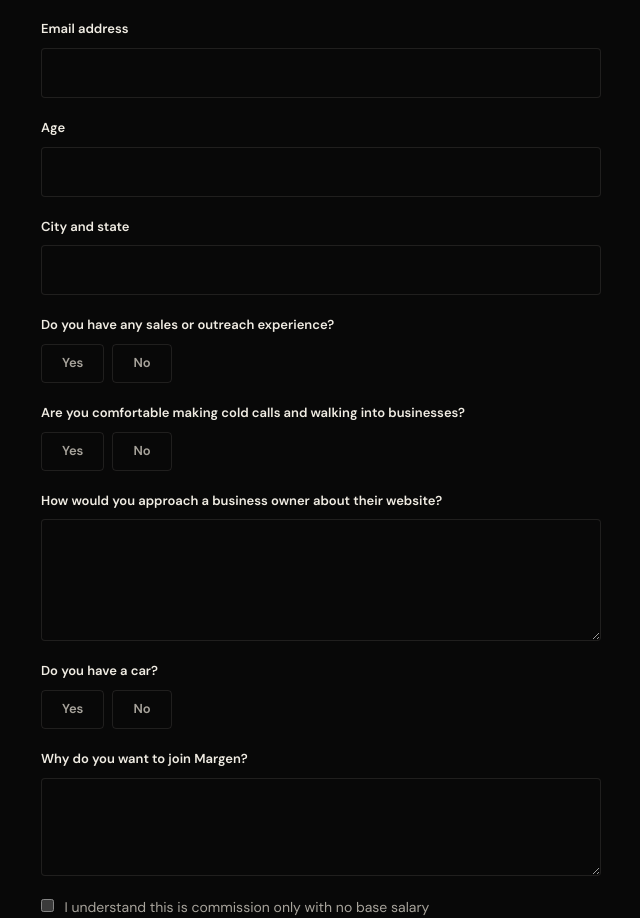
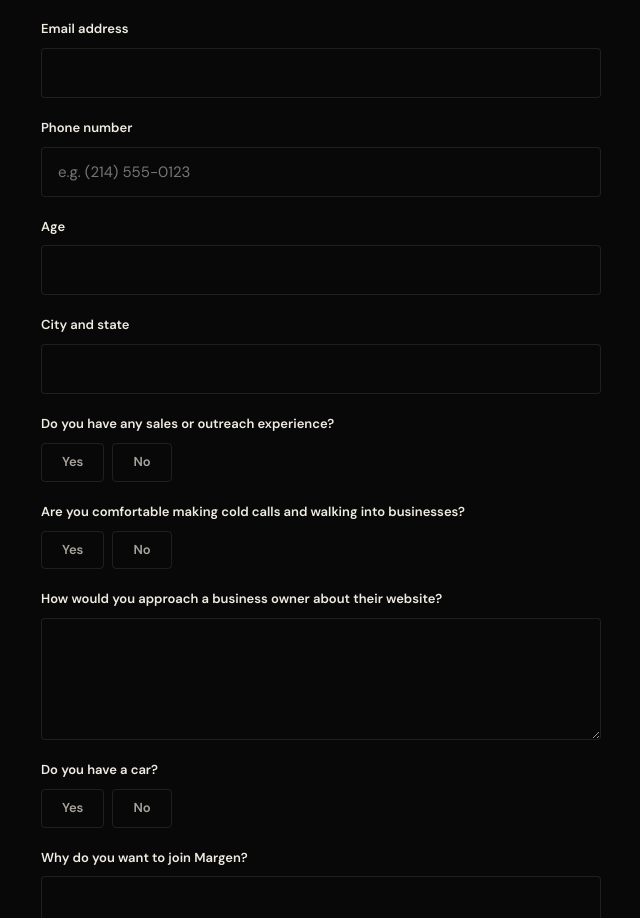
Before and after one commit to pnaiduu/MargenApp, a Next.js app: page /careers/sales in a window 1280 px wide. Shown: the part 2180-3098 px from the top of the page, without its empty margins (319-959 px from the left). Built offline with nearby package versions, Linux system fonts and the light colour scheme.

Commit message:
site updates

```diff
--- a/app/api/dev-applications/route.ts
+++ b/app/api/dev-applications/route.ts
@@ -12,6 +12,7 @@ export async function POST(request: Request) {
   const { error } = await sb.from('dev_applications').insert({
     full_name: body.fullName?.trim(),
     email: body.email?.trim(),
+    phone: body.phone?.trim(),
     age: body.age?.trim(),
     city_state: body.cityState?.trim(),
     experience: body.experience?.trim(),
--- a/app/api/sales-applications/route.ts
+++ b/app/api/sales-applications/route.ts
@@ -12,6 +12,7 @@ export async function POST(request: Request) {
   const { error } = await sb.from('sales_applications').insert({
     full_name: body.fullName?.trim(),
     email: body.email?.trim(),
+    phone: body.phone?.trim(),
     age: body.age?.trim(),
     city_state: body.cityState?.trim(),
     has_sales_experience: body.hasSalesExperience,
--- a/app/careers/sales/page.tsx
+++ b/app/careers/sales/page.tsx
@@ -28,6 +28,7 @@ const REQUIREMENTS = [
 export default function SalesCareersPage() {
   const [fullName, setFullName] = useState('')
   const [email, setEmail] = useState('')
+  const [phone, setPhone] = useState('')
   const [age, setAge] = useState('')
   const [cityState, setCityState] = useState('')
   const [hasSalesExperience, setHasSalesExperience] = useState<boolean | null>(null)
@@ -45,6 +46,7 @@ export default function SalesCareersPage() {
     const next: Record<string, boolean> = {}
     if (!fullName.trim()) next.fullName = true
     if (!email.trim()) next.email = true
+    if (!phone.trim()) next.phone = true
     if (!age.trim()) next.age = true
     if (!cityState.trim()) next.cityState = true
     if (hasSalesExperience === null) next.hasSalesExperience = true
@@ -62,7 +64,7 @@ export default function SalesCareersPage() {
         method: 'POST',
         headers: { 'Content-Type': 'application/json' },
         body: JSON.stringify({
-          fullName, email, age, cityState, hasSalesExperience, doesColdCalls, approachDescription, hasCar, whyJoin, commissionOk,
+          fullName, email, phone, age, cityState, hasSalesExperience, doesColdCalls, approachDescription, hasCar, whyJoin, commissionOk,
         }),
       })
       if (!res.ok) throw new Error()
@@ -141,6 +143,17 @@ export default function SalesCareersPage() {
                   <span className="form-label">Email address</span>
                   <input type="email" className="form-input" value={email} onChange={(e) => setEmail(e.target.value)} />
                 </label>
+                <label className={`form-field${err('phone')}`}>
+                  <span className="form-label">Phone number</span>
+                  <input
+                    type="tel"
+                    className="form-input"
+                    value={phone}
+                    onChange={(e) => setPhone(e.target.value)}
+                    placeholder="e.g. (214) 555-0123"
+                    required
+                  />
+                </label>
                 <label className={`form-field${err('age')}`}>
                   <span className="form-label">Age</span>
                   <input className="form-input" value={age} onChange={(e) => setAge(e.target.value)} />
```
Also changed, not shown: app/aabbccddeeffgghhiijjkkllmmnnooppabcdefghijklmnop/page.tsx (+6 -2 lines), app/careers/developer/page.tsx (+14 -1 lines), 1 other file (tests, documents, lock files or other folders).
